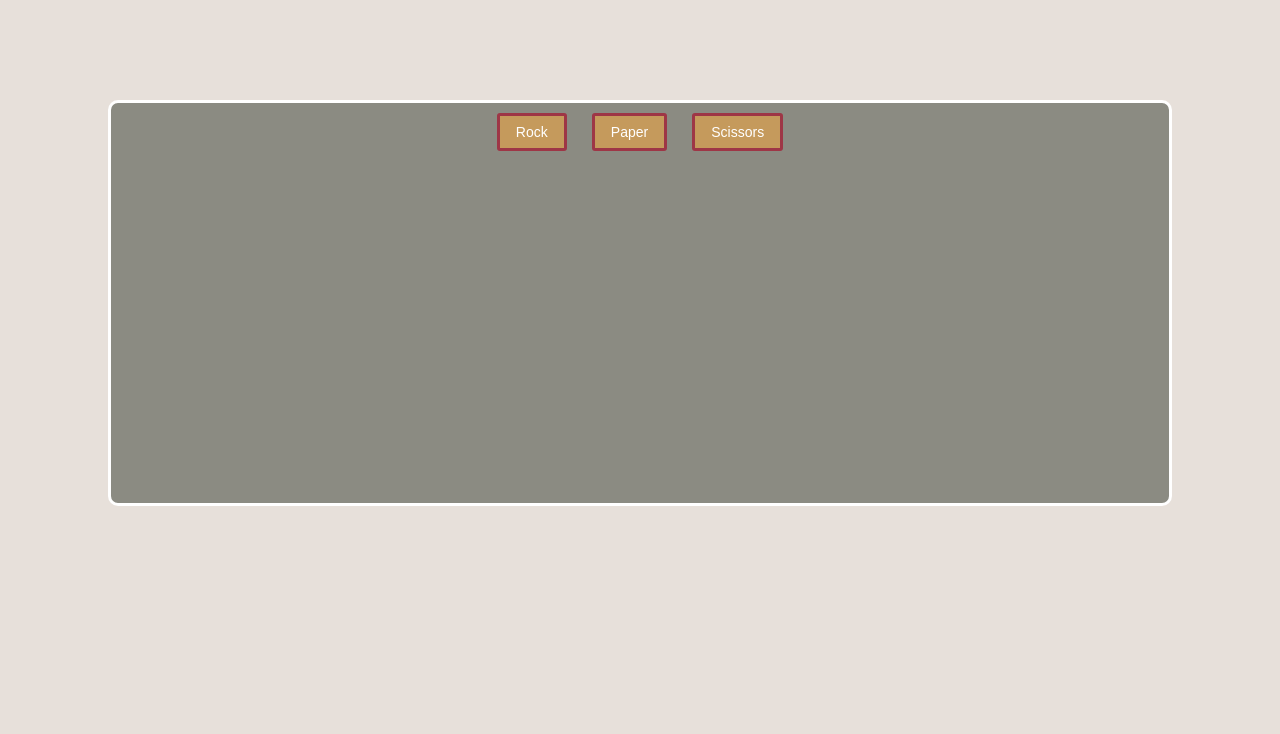
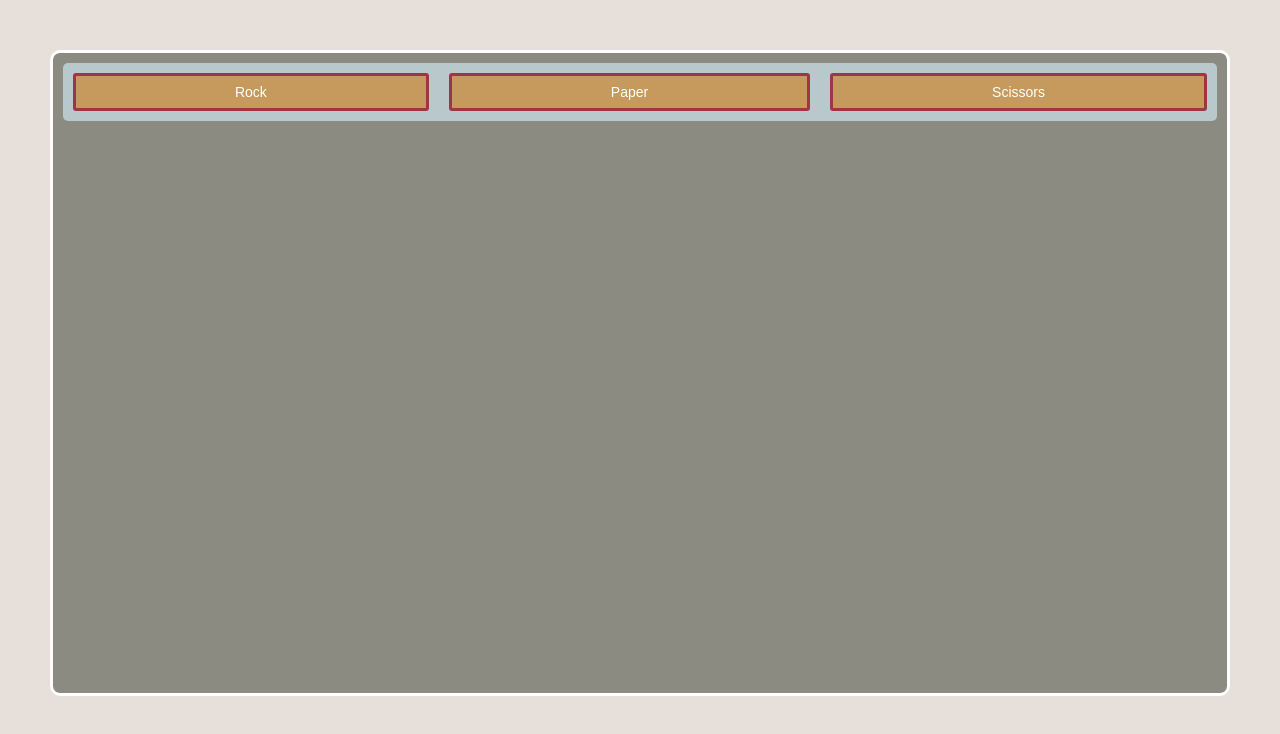
Before and after one commit to ManonLef/RPS-2022, a plain HTML site: page index.html in a window 1280 px wide. Drawn offline with Linux system fonts and the light colour scheme.

Commit message:
add button flex and some styling to divs

```diff
--- a/style.css
+++ b/style.css
@@ -1,17 +1,28 @@
 body {
     background-color: #e7e0da;
     font-family: Verdana, Geneva, Tahoma, sans-serif;
+    margin: 0px;
+    padding: 0px;
+    color: white;
 }
 
 .modal {
     background-color: #8b8b82;
-    height: 50vh;
-    margin: 100px;
+    height: 80vh;
+    margin: 50px;
     border-radius: 10px;
     border: solid 3px white;
 
     display: flex;
-    justify-content: center;
+    flex-direction: column;
+}
+#buttons {
+    display: flex;
+    justify-content: space-between;
+    justify-items: center;
+    background-color: #b8c8cb;
+    margin: 10px;
+    border-radius: 5px;
 }
 
 button {
@@ -23,4 +34,6 @@ button {
   font-weight: 500;
   margin: 10px;
   padding: 8px 16px;
+
+  flex: 1 1 auto;
 }
```
Also changed, not shown: index.html (+4 -1 lines).
